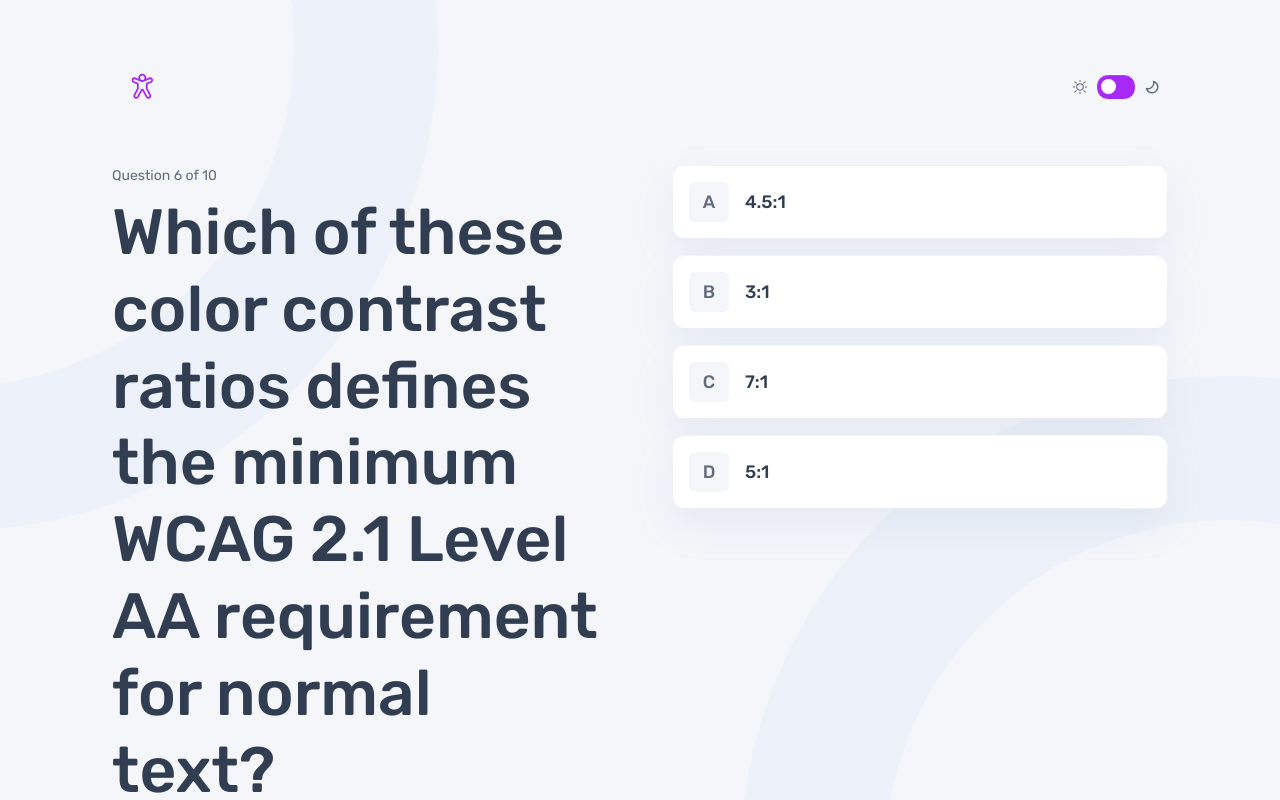
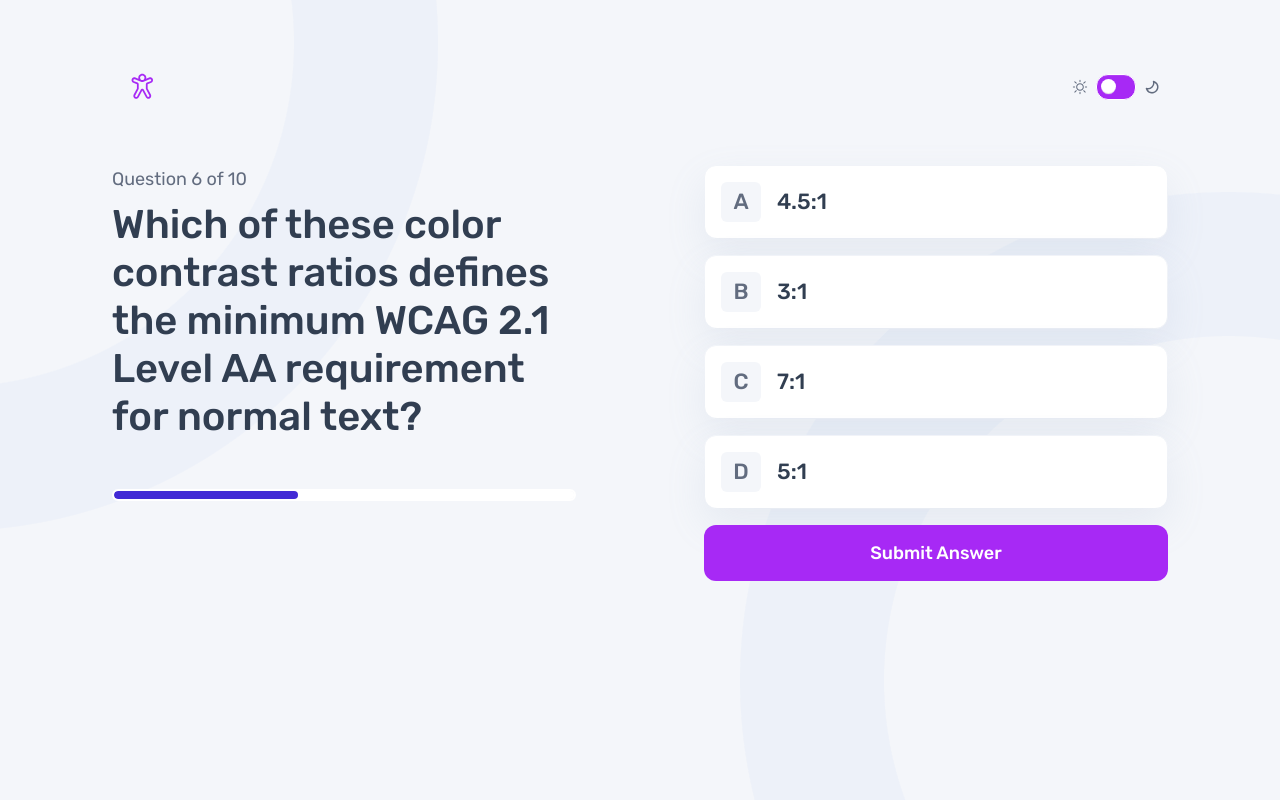
Before and after one commit to Praise25/Quiz-app-v2, a Next.js app: page /questions in a window 1280 px wide. Shown: the top 800 px of the page. Built offline with nearby package versions, Linux system fonts and the light colour scheme.

Commit message:
feat: implement responsiveness for all screen sizes

```diff
--- a/src/app/components/SubjectList.tsx
+++ b/src/app/components/SubjectList.tsx
@@ -20,7 +20,7 @@ export default function SubjectList() {
   }
 
   return (
-    <ul className="mt-10 flex flex-col gap-4 lg:flex-1 lg:mt-0 ">
+    <ul className="mt-10 flex flex-col gap-4 lg:flex-1 lg:mt-0">
       {SUBJECTS.map((subject) => {
         const Icon = subject.icon;
         return (
--- a/src/app/questions/page.tsx
+++ b/src/app/questions/page.tsx
@@ -44,16 +44,16 @@ export default function Questions() {
   const { activeSubject } = useContext(AppContext);
 
   return (
-    <main className="mt-8 relative z-100 lg:flex lg:mt-12 gap-16">
+    <main className="mt-8 relative z-100 lg:flex lg:mt-12 lg:gap-16 xl:gap-32">
       <div className="lg:flex lg:flex-col lg:flex-1 lg:justify-between">
         <div>
           <p
-            className={`${rubikItalic.className} text-sm/[150%] text-(--grey-500)`}
+            className={`${rubikItalic.className} text-sm/[150%] text-(--grey-500) lg:text-lg`}
           >
             Question 6 of 10
           </p>
           <h1
-            className={`${rubikMedium.className} text-[1.25rem]/[120%] mt-2 mb-6 lg:text-[2.25rem] xl:text-[4rem]`}
+            className={`${rubikMedium.className} text-[1.25rem]/[120%] mt-2 mb-6 lg:text-[1.5rem] xl:text-[2.5rem]`}
           >
             Which of these color contrast ratios defines the minimum WCAG 2.1
             Level AA requirement for normal text?
@@ -76,7 +76,7 @@ export default function Questions() {
               key={option.id}
               className="rounded-xl bg-(--white) border border-(--grey-50)"
             >
-              <LinkButton className={`${rubikMedium.className} text-lg`}>
+              <LinkButton className={`${rubikMedium.className} text-lg lg:text-[1.375rem]`}>
                 <div
                   className={`flex justify-center items-center w-10 h-10 mr-4 rounded-md p-2 bg-(--grey-50) text-(--grey-500)`}
                 >
```
